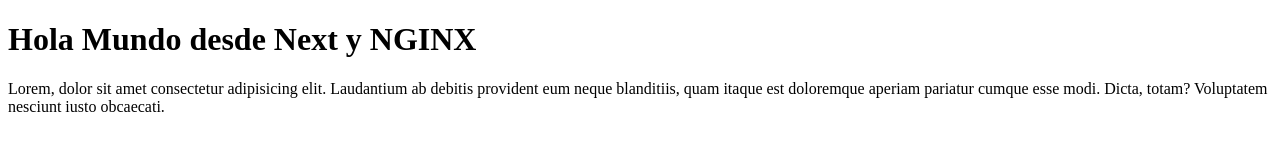
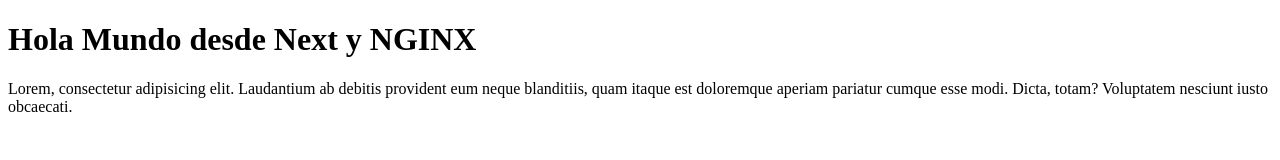
Before and after one commit to morgadodesarrollador/jenkinsPTienda, a plain HTML site: page app_next/index.html in a window 1280 px wide. Drawn offline with Linux system fonts and the light colour scheme.

Commit message:
app nest

```diff
--- a/app_next/index.html
+++ b/app_next/index.html
@@ -8,6 +8,6 @@
 </head>
 <body>
     <h1>Hola Mundo desde Next  y NGINX</h1>
-    <p>Lorem,  dolor sit amet consectetur adipisicing elit. Laudantium ab debitis provident eum neque blanditiis, quam itaque est doloremque aperiam pariatur cumque esse modi. Dicta, totam? Voluptatem nesciunt iusto obcaecati.</p>
+    <p>Lorem,  consectetur adipisicing elit. Laudantium ab debitis provident eum neque blanditiis, quam itaque est doloremque aperiam pariatur cumque esse modi. Dicta, totam? Voluptatem nesciunt iusto obcaecati.</p>
 </body>
 </html>
```
